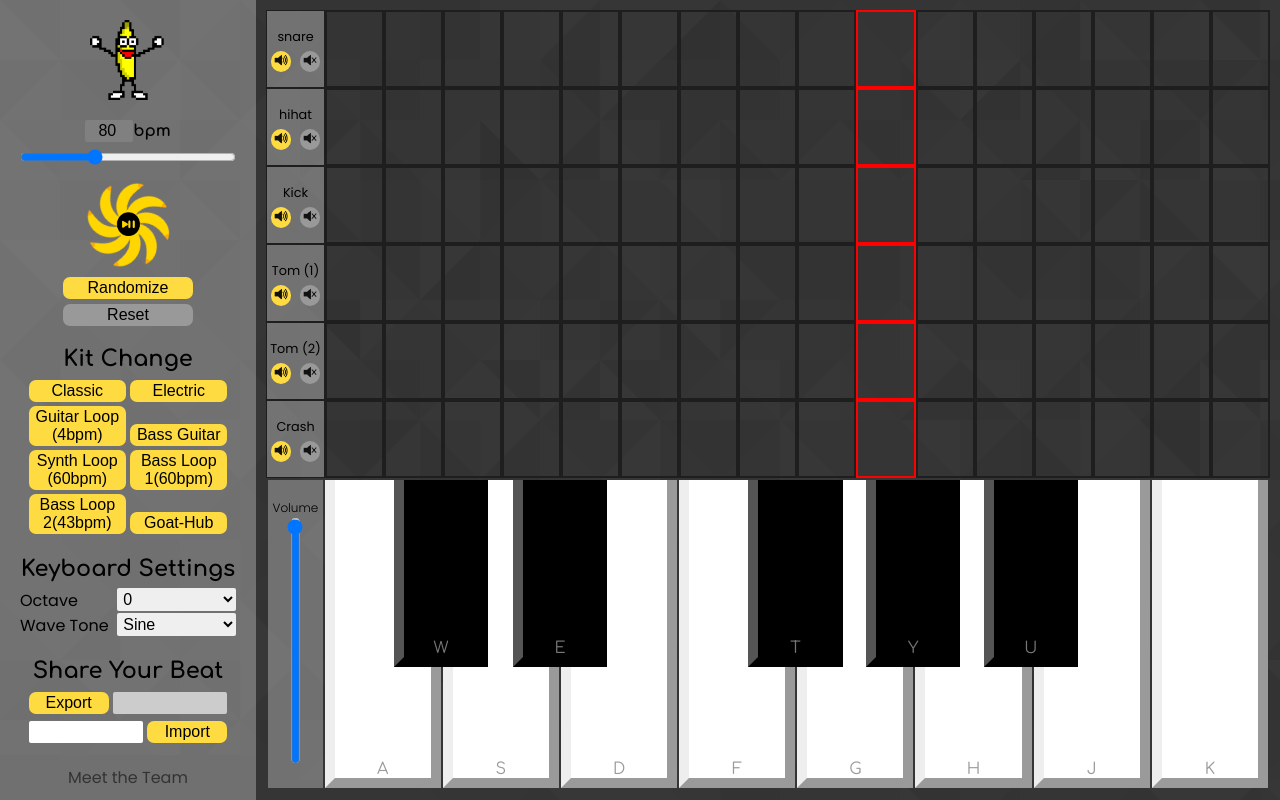
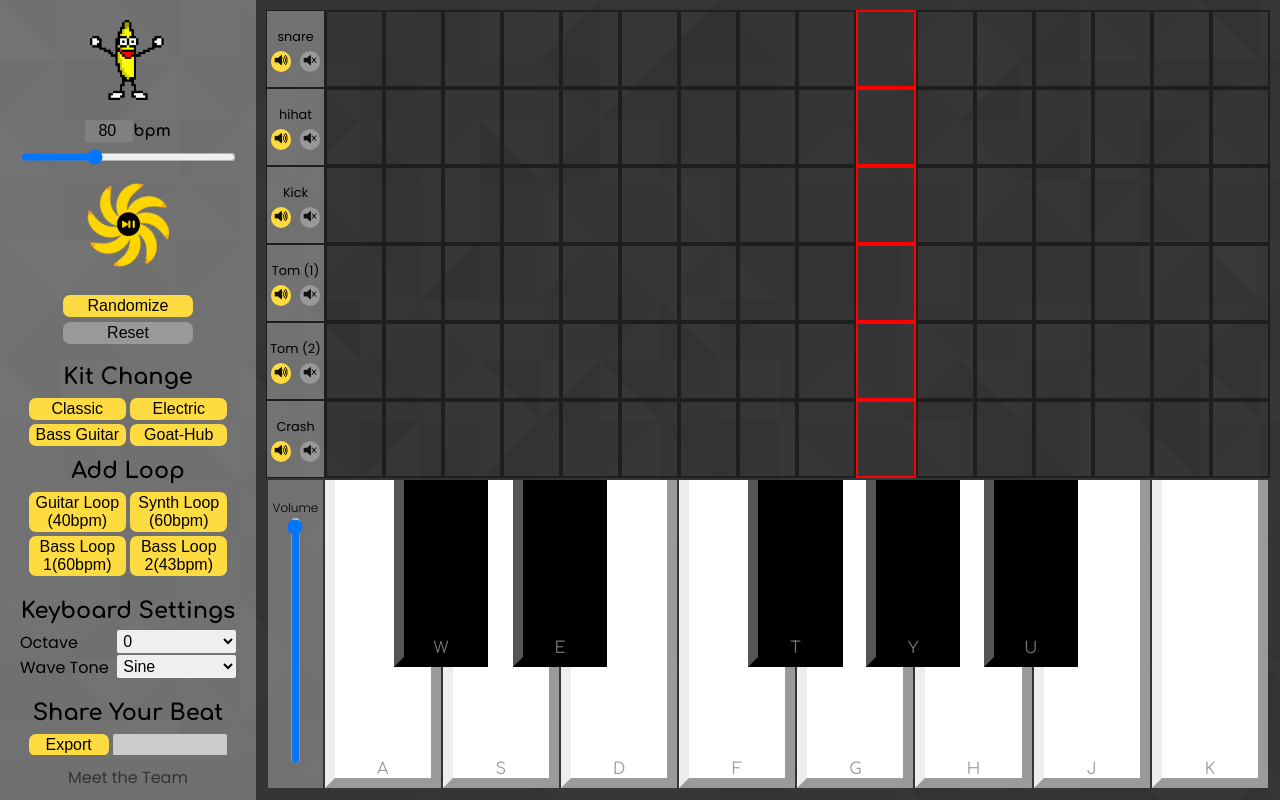
Before and after one commit to dmuldrew/banana-beat-codefellows-project, a plain HTML site: page index.html in a window 1280 px wide. Drawn offline with Linux system fonts and the light colour scheme; a web font is replaced by a local one.

Commit message:
fixed the styling on the options.

```diff
--- a/index.html
+++ b/index.html
@@ -30,12 +30,13 @@
       <h2>Kit Change</h2>
       <button id="d1" type:"submit">Classic</button>
       <button id="d2" type:"submit">Electric</button>
-        <button id="d3" type:"submit">Guitar Loop (4bpm)</button>
       <button id="d4" type:"submit">Bass Guitar</button>
+      <button id="d0" type:"submit">Goat-Hub</button>
+      <h2>Add Loop</h2>
+      <button id="d3" type:"submit">Guitar Loop (40bpm)</button>
       <button id="d5" type:"submit">Synth Loop (60bpm)</button>
       <button id="d6" type:"submit">Bass Loop 1(60bpm)</button>
       <button id="d7" type:"submit">Bass Loop 2(43bpm)</button>
-        <button id="d0" type:"submit">Goat-Hub</button>
     </section> <!-- end options -->
 
     <section id="piano-settings">
--- a/style.css
+++ b/style.css
@@ -89,14 +89,6 @@ select, input {
   margin-bottom: 5px;
 }
 
-/*#play-pause {
-  border-radius: 50%;
-  height: 80px;
-  width: 80px;
-  display: block;
-  margin: 0 auto 20px;
-}*/
-
 #reset, #random-button {
   width: 60%;
   margin-bottom: 5px;
@@ -114,6 +106,10 @@ select, input {
 #options button {
   width: 45%;
   display: inline-block;
+}
+
+#d0 {
+  margin-bottom: 7px;
 }
 
 #piano-settings p {
@@ -335,7 +331,7 @@ main {
 
 #play-pause{
   position: relative;
-  margin: 0 auto;
+  margin: 0 auto 20px;
   width: 40%;
 }
 
```
Lines whose indentation alone changed are shown as unchanged.
